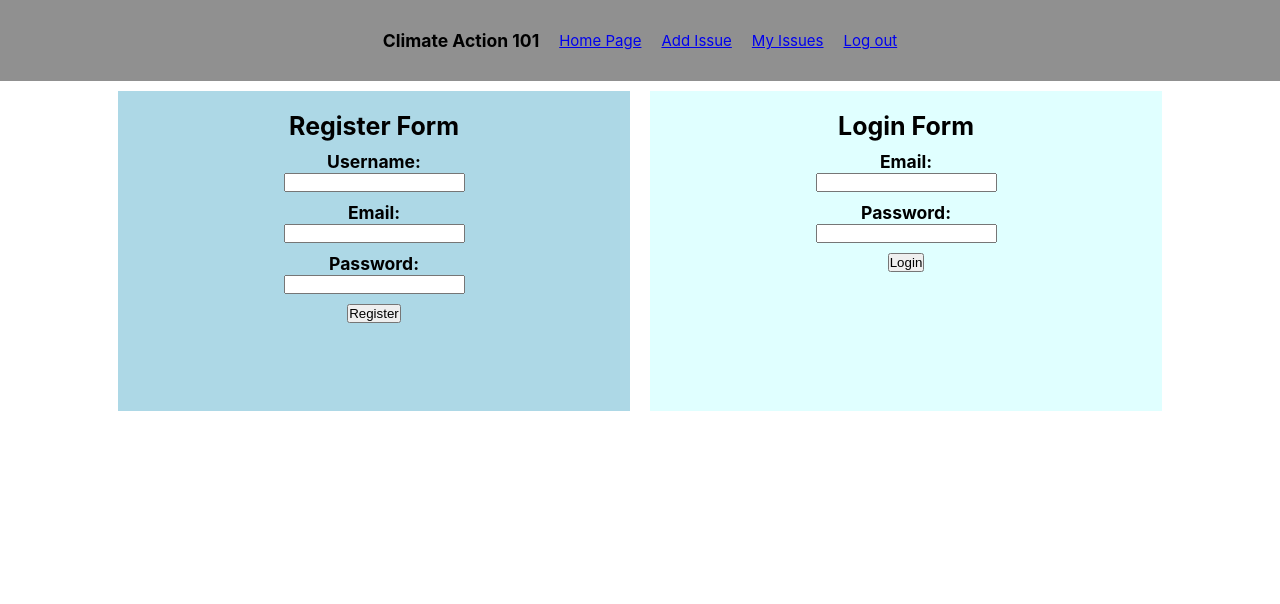
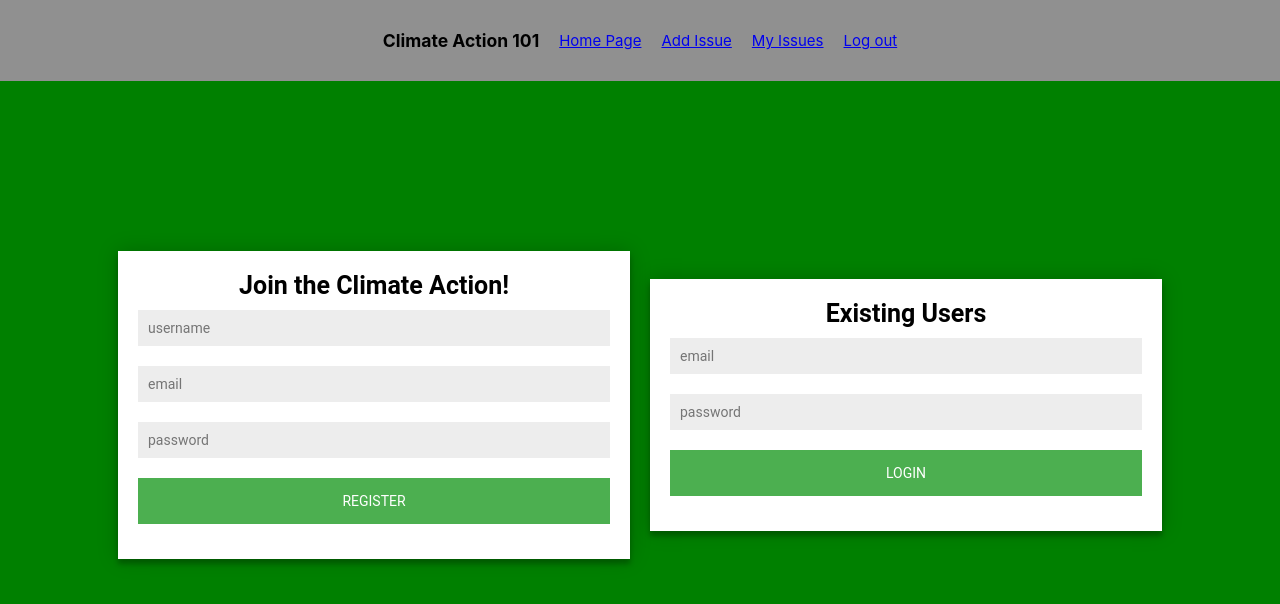
Before and after one commit to The-Software-Guild/assessment-4-Triple3Apple, a React (Create React App) app in the folder client/: page / in a window 1280 px wide. Shown: the top 604 px of the page. Built offline with nearby package versions, Linux system fonts and the light colour scheme.

Commit message:
styling mostly completed

```diff
--- a/client/src/App.js
+++ b/client/src/App.js
@@ -18,6 +18,7 @@ const errorLink = onError(({ graphqlErrors, networkError }) => {
         });
     }
 });
+
 
 const link = from([
     errorLink,
@@ -50,10 +51,14 @@ function App() {
     const [isLoggedIn, setIsLoggedIn] = useState(false);
 
     const [userId, setUserId] = useState('');
+    const [registerErrorMsg, setRegisterErrorMsg] = useState("");
+    const [loginErrorMsg, setLoginErrorMsg] = useState("");
 
     useEffect(() => {
         localStorage.setItem('jwt_token', '');
         setUserId('');
+        setRegisterErrorMsg('');
+        setLoginErrorMsg('');
     }, []);
 
     const registerUser = (username, email, password) => {
@@ -72,11 +77,15 @@ function App() {
                 localStorage.setItem('jwt_token', res.data.token);
                 console.log(res.data.status);
                 setIsLoggedIn(true);
+                resetRegisterErrorMsg();
                 history.push('/main');
             })
             .catch((error) => {
+                console.log('returning error msg....');
+                setRegisterErrorMsg('Invalid username/email');
                 console.log(error);
                 setIsLoggedIn(false);
+
             });
 
     }
@@ -97,13 +106,16 @@ function App() {
                 localStorage.setItem('jwt_token', res.data.token);
                 console.log(res.data.status);
                 console.log('LOG IN SUCCESS');
+                resetLoginErrorMsg();
                 setIsLoggedIn(true);
                 history.push('/main');
             })
             .catch((error) => {
                 console.log(error);
                 console.log('LOG IN FAIL');
+                setLoginErrorMsg('Invalid username/email');
                 setIsLoggedIn(false);
+                return error;
             });
 
         setIsLoggedIn(true);
@@ -115,6 +127,13 @@ function App() {
         localStorage.setItem('jwt_token', '');
     }
 
+    const resetRegisterErrorMsg = () => {
+        setRegisterErrorMsg('');
+    }
+    const resetLoginErrorMsg = () => {
+        setLoginErrorMsg('');
+    }
+
     return (
         <ApolloProvider client={client}>
             <div className="App">
@@ -124,7 +143,10 @@ function App() {
                     <Route exact path="/" >
                         <LoginRegisterPage
                             loginUser={loginUser}
-                            registerUser={registerUser}>
+                            registerUser={registerUser}
+                            registerErrorMsg={registerErrorMsg}
+                            loginErrorMsg={loginErrorMsg}
+                        >
                         </LoginRegisterPage>
                     </Route>
                     <Route exact path="/main">
--- a/client/src/components/LoginForm.js
+++ b/client/src/components/LoginForm.js
@@ -1,6 +1,6 @@
 import { useState } from "react";
 
-const LoginForm = ({ loginUser }) => {
+const LoginForm = ({ loginUser, loginErrorMsg }) => {
 
     const [username, setUsername] = useState("");
     const [email, setEmail] = useState("");
@@ -22,32 +22,38 @@ const LoginForm = ({ loginUser }) => {
 
     return (
         <div className="login-form">
-            <h1>Login Form</h1>
+            <h1>Existing Users</h1>
 
             <form id="register-user-form" onSubmit={(e) => handleLoginUser(e)}>
                 <div className="form-container">
-                    <h3>Email: </h3>
+                    {/* <h3>Email: </h3> */}
                     <input
                         type="email"
                         id="email-input"
                         value={email}
                         minLength="7"
+                        placeholder="email"
                         required
                         onChange={(e) => setEmail(e.target.value)}
                     />
                 </div>
                 <div className="form-container">
-                    <h3>Password: </h3>
+                    {/* <h3>Password: </h3> */}
                     <input
                         type="text"
                         id="password-input"
                         value={password}
                         minLength="5"
+                        placeholder="password"
                         required
                         onChange={(e) => setPassword(e.target.value)}
                     />
                 </div>
-                <input type="submit" value="Login" />
+                <div className="btn-container">
+                    <input className="submit-btn" type="submit" value="Login" />
+                </div>
+
+                <p className="error-text">{loginErrorMsg}</p>
             </form>
         </div>
     )
--- a/client/src/components/RegisterForm.js
+++ b/client/src/components/RegisterForm.js
@@ -1,6 +1,6 @@
-import { useState } from "react";
+import { useState, useEffect } from "react";
 
-const RegisterForm = ({ registerUser }) => {
+const RegisterForm = ({ registerUser, registerErrorMsg }) => {
 
     const [username, setUsername] = useState("");
     const [email, setEmail] = useState("");
@@ -10,6 +10,8 @@ const RegisterForm = ({ registerUser }) => {
         e.preventDefault();
 
         registerUser(username, email, password);
+
+        console.log(registerErrorMsg);
 
         resetUseStates();
     }
@@ -22,56 +24,51 @@ const RegisterForm = ({ registerUser }) => {
 
     return (
         <div className="register-form">
-            <h1>Register Form</h1>
+            <h1>Join the Climate Action!</h1>
 
             <form id="register-user-form" onSubmit={(e) => handleRegisterUser(e)}>
                 <div className="form-container">
-                    <h3>Username: </h3>
                     <input
                         type="text"
                         id="username-input"
                         value={username}
                         minLength="3"
+                        placeholder="username"
                         required
                         onChange={(e) => setUsername(e.target.value)}
                     />
                 </div>
                 <div className="form-container">
-                    <h3>Email: </h3>
                     <input
                         type="email"
                         id="email-input"
                         value={email}
                         minLength="7"
+                        placeholder="email"
                         required
                         onChange={(e) => setEmail(e.target.value)}
                     />
                 </div>
                 <div className="form-container">
-                    <h3>Password: </h3>
                     <input
                         type="text"
                         id="password-input"
                         value={password}
                         minLength="5"
+                        placeholder="password"
                         required
                         onChange={(e) => setPassword(e.target.value)}
                     />
                 </div>
 
 
-                <input type="submit" value="Register" />
-                {/* <button
-                    id="add-user-btn"
-                    type="submit"
-                    onClick={(e) => handleRegisterUser(e)}
-                >
-                    Register
-                </button> */}
+                {/* <input type="submit" value="Register" /> */}
+
+                <div className="btn-container">
+                    <input className="submit-btn" type="submit" value="Register" />
+                </div>
+                <p className="error-text">{registerErrorMsg}</p>
             </form>
-
-
-            {/* <button onClick={() => registerUser()}>Register</button> */}
         </div>
     )
 }
--- a/client/src/pages/AddIssuePage.js
+++ b/client/src/pages/AddIssuePage.js
@@ -40,29 +40,30 @@ const AddIssuePage = ({ isLoggedIn }) => {
 
         <div className="add-issue-page">
             <form id="add-issue-form" onSubmit={(e) => handleAddIssue(e)}>
+                <h1>Add a Issue</h1>
                 <div className="form-container">
-                    <h3>Issue Title: </h3>
                     <input
                         type="text"
                         id="title-input"
                         value={title}
                         minLength="1"
+                        placeholder="issue title"
                         required
                         onChange={(e) => setTitle(e.target.value)}
                     />
                 </div>
                 <div className="form-container">
-                    <h3>Post Details: </h3>
                     <input
                         type="text"
                         id="post-details-input"
                         value={postDetails}
                         minLength="1"
+                        placeholder="issue info"
                         required
                         onChange={(e) => setPostDetails(e.target.value)}
                     />
                 </div>
-                <input type="submit" value="Create Issue" />
+                <input className="submit-btn add-issue-btn" type="submit" value="Create Issue" />
             </form>
         </div>
     )
--- a/client/src/pages/LoginRegisterPage.js
+++ b/client/src/pages/LoginRegisterPage.js
@@ -2,11 +2,11 @@ import React from 'react'
 import LoginForm from '../components/LoginForm';
 import RegisterForm from '../components/RegisterForm';
 
-const LoginRegisterPage = ({ loginUser, registerUser }) => {
+const LoginRegisterPage = ({ loginUser, registerUser, registerErrorMsg, loginErrorMsg }) => {
     return (
         <div className="login-register-page">
-            <RegisterForm registerUser={registerUser}></RegisterForm>
-            <LoginForm loginUser={loginUser}></LoginForm>
+            <RegisterForm registerUser={registerUser} registerErrorMsg={registerErrorMsg}></RegisterForm>
+            <LoginForm loginUser={loginUser} loginErrorMsg={loginErrorMsg}></LoginForm>
         </div>
     )
 }
--- a/client/src/styles/App.css
+++ b/client/src/styles/App.css
@@ -6,6 +6,8 @@
 
 html {
 	font-size: 62.5%;
+	height: 100%;
+	background: green;
 }
 
 .App {
@@ -29,29 +31,50 @@ html {
 
 /* Login/register styling */
 .login-register-page {
+	font-family: "Roboto", sans-serif;
 	position: relative;
 	width: 100vw;
+	height: 100%;
 	display: flex;
 	flex-flow: row wrap;
 	align-items: center;
 	justify-content: center;
+	background: green;
+}
+
+.register-form,
+.login-form {
+	height: fit-content;
+	background: #ffffff;
 }
 
 .register-form {
 	width: 40vw;
-	height: 40vh;
+	/* height: 40vh; */
 	padding: 1rem;
 	margin: 1rem;
-	background: lightblue;
+	box-shadow: 0 0 20px 0 rgba(0, 0, 0, 0.2), 0 5px 5px 0 rgba(0, 0, 0, 0.24);
+}
+
+.form-container input {
+	font-family: "Roboto", sans-serif;
+	outline: 0;
+	background: #e9e9e9cc;
+	width: 100%;
+	border: 0;
+	margin: 0 0 1rem;
+	padding: 1rem;
+	box-sizing: border-box;
+	font-size: 14px;
 }
 
 .login-form {
 	top: 50%;
 	width: 40vw;
-	height: 40vh;
+	/* height: 40vh; */
 	padding: 1rem;
 	margin: 1rem;
-	background: lightcyan;
+	box-shadow: 0 0 20px 0 rgba(0, 0, 0, 0.2), 0 5px 5px 0 rgba(0, 0, 0, 0.24);
 }
 
 /* Issue Container Styling */
@@ -74,7 +97,7 @@ html {
 	font-size: 1.75rem;
 }
 
-/*   */
+/* Login / register form  */
 
 .register-form h1 {
 	font-size: 2.5rem;
@@ -85,7 +108,6 @@ html {
 
 .register-form > * {
 	margin: 1rem 0rem;
-	background-color: ;
 }
 
 .login-form > * {
@@ -95,6 +117,29 @@ html {
 .form-container {
 	margin: 1rem;
 	font-size: 1.5rem;
+}
+
+.btn-container {
+	margin: 1rem;
+}
+
+.submit-btn {
+	font-family: "Roboto", sans-serif;
+	text-transform: uppercase;
+	outline: 0;
+	background-color: #4caf50;
+	width: 100%;
+	border: 0;
+	padding: 15px;
+	color: #ffffff;
+	font-size: 14px;
+	-webkit-transition: all 0.3 ease;
+	transition: all 0.3 ease;
+	cursor: pointer;
+}
+
+.submit-btn:hover {
+	background-color: #439b46;
 }
 
 .comment {
@@ -110,3 +155,83 @@ button {
 .add-comment-form {
 	margin: 5rem, 0.75rem;
 }
+
+/* issue styling */
+
+.issues-page {
+	display: flex;
+	/* align-items: center; */
+	justify-content: center;
+}
+
+.issue-container {
+	display: flex;
+	flex-direction: column;
+	position: relative;
+	align-items: center;
+	margin: 3rem;
+	padding: 2rem;
+	width: 70vw;
+	height: fit-content;
+	background: white;
+	box-shadow: 0 0 20px 0 rgba(0, 0, 0, 0.2), 0 5px 5px 0 rgba(0, 0, 0, 0.24);
+}
+
+.issues-container {
+	background: green;
+}
+
+/* Vote Container */
+
+.votes-container {
+	display: flex;
+	flex-direction: row;
+}
+
+.upvotes-container,
+.downvotes-container {
+	margin: 0.5rem;
+}
+
+.issue-title-container {
+	display: flex;
+	flex-direction: row;
+	align-items: center;
+}
+
+.add-issue-page {
+	display: flex;
+	flex-direction: column;
+	align-items: center;
+}
+
+#add-issue-form {
+}
+
+#add-issue-form h1 {
+	padding: 2rem;
+	color: white;
+}
+
+#add-issue-form input {
+	width: 50rem;
+}
+
+.add-issue-btn {
+	background: lightgreen;
+	color: black;
+}
+
+.add-issue-btn:hover {
+	background: rgb(132, 212, 132);
+}
+
+.login-register-page {
+	transform: translateY(20vh);
+}
+
+.error-text {
+	padding-top: 0.5rem;
+	color: red;
+	font-size: 1.75rem;
+}
```
Also changed, not shown: client/src/components/IssueContainer.js (+5 -19 lines), client/src/pages/MainPage.js (+7 -0 lines), client/src/pages/MyIssuesPage.js (+10 -5 lines), 2 other files (tests, documents, lock files or other folders).
